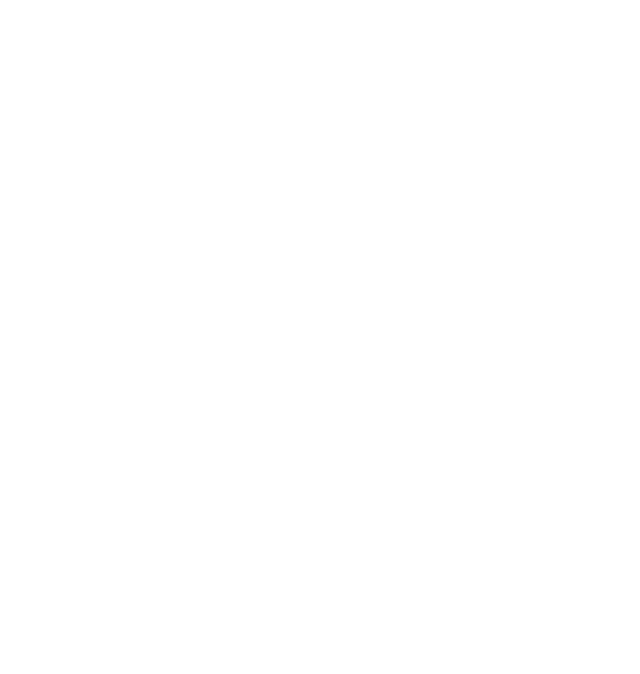
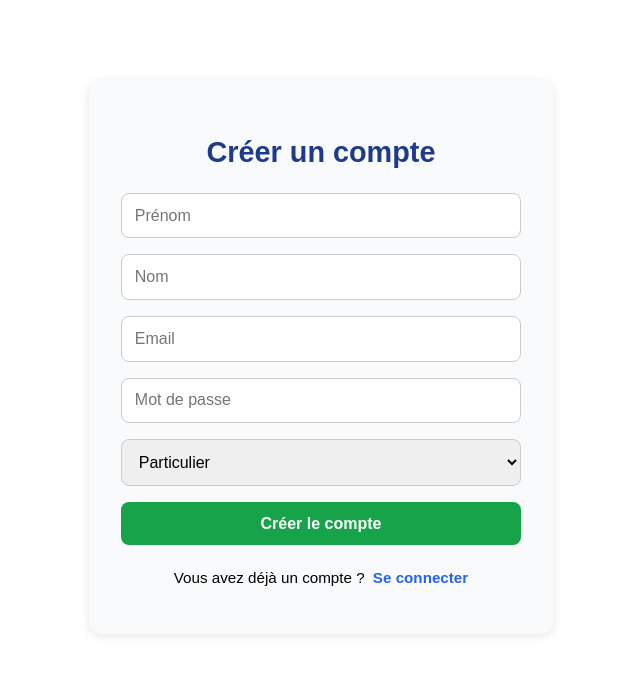
Before and after one commit to AdminLegalConnect/LegalConnect, a React (Vite) app in the folder legalconnect-frontend/: page /signup in a window 1280 px wide. Before the commit this address had no page. Shown: the top 674 px of the page, without its empty margins (319-959 px from the left). Built offline with nearby package versions, Linux system fonts and the light colour scheme.

Commit message:
signupOK

```diff
--- a/legalconnect-frontend/src/app.jsx
+++ b/legalconnect-frontend/src/app.jsx
@@ -1,6 +1,7 @@
 import React from "react";
 import { Routes, Route } from "react-router-dom";
 import Login from "./components/Login/Login";
+import Signup from "./pages/Signup";
 import Dashboard from "./pages/Dashboard";
 import DeposerPlainte from "./pages/DeposerPlainte";
 import MesPlaintes from "./pages/MesPlaintes";
@@ -16,6 +17,7 @@
   return (
     <Routes>
       <Route path="/" element={<Login />} />
+      <Route path="/signup" element={<Signup />} />
       <Route path="/dashboard" element={<Dashboard />} />
       <Route path="/deposer-plainte" element={<DeposerPlainte />} />
       <Route path="/mes-plaintes" element={<MesPlaintes />} />
--- /dev/null
+++ b/legalconnect-frontend/src/pages/Signup.jsx
@@ -0,0 +1,157 @@
+// pages/Signup.jsx
+import React, { useState, useContext } from "react";
+import axios from "axios";
+import { useNavigate, Link } from "react-router-dom";
+import { AuthContext } from "../services/AuthContext";
+
+
+const Signup = () => {
+  const { setUser } = useContext(AuthContext);
+  const navigate = useNavigate();
+
+  const [formData, setFormData] = useState({
+    prenom: "",
+    nom: "",
+    email: "",
+    password: "",
+    role: "particulier",
+  });
+
+  const [error, setError] = useState("");
+  const [success, setSuccess] = useState("");
+
+  const handleChange = (e) => {
+    setFormData({ ...formData, [e.target.name]: e.target.value });
+  };
+
+  const handleSignup = async (e) => {
+    e.preventDefault();
+    try {
+      const res = await axios.post("http://localhost:5000/api/signup", formData);
+
+      setSuccess("Compte créé avec succès ! Vous pouvez maintenant vous connecter.");
+      setError("");
+      setTimeout(() => navigate("/"), 1500);
+    } catch (err) {
+      setError(err.response?.data?.error || "Erreur lors de l'inscription");
+      setSuccess("");
+    }
+  };
+
+  return (
+    <div style={styles.container}>
+      <h2 style={styles.title}>Créer un compte</h2>
+      <form onSubmit={handleSignup} style={styles.form}>
+        <input
+          type="text"
+          name="prenom"
+          placeholder="Prénom"
+          value={formData.prenom}
+          onChange={handleChange}
+          required
+          style={styles.input}
+        />
+        <input
+          type="text"
+          name="nom"
+          placeholder="Nom"
+          value={formData.nom}
+          onChange={handleChange}
+          required
+          style={styles.input}
+        />
+        <input
+          type="email"
+          name="email"
+          placeholder="Email"
+          value={formData.email}
+          onChange={handleChange}
+          required
+          style={styles.input}
+        />
+        <input
+          type="password"
+          name="password"
+          placeholder="Mot de passe"
+          value={formData.password}
+          onChange={handleChange}
+          required
+          style={styles.input}
+        />
+        <select
+          name="role"
+          value={formData.role}
+          onChange={handleChange}
+          style={styles.input}
+        >
+          <option value="particulier">Particulier</option>
+          <option value="juridique">Professionnel juridique</option>
+        </select>
+        {error && <p style={styles.error}>{error}</p>}
+        {success && <p style={styles.success}>{success}</p>}
+        <button type="submit" style={styles.button}>Créer le compte</button>
+      </form>
+      <p style={styles.loginText}>
+        Vous avez déjà un compte ?
+        <Link to="/" style={styles.loginLink}> Se connecter</Link>
+      </p>
+    </div>
+  );
+};
+
+const styles = {
+  container: {
+    maxWidth: "400px",
+    margin: "5rem auto",
+    padding: "2rem",
+    borderRadius: "12px",
+    boxShadow: "0 2px 10px rgba(0,0,0,0.1)",
+    backgroundColor: "#f9fafb",
+    textAlign: "center",
+    fontFamily: "sans-serif",
+  },
+  title: {
+    fontSize: "1.8rem",
+    marginBottom: "1.5rem",
+    color: "#1e3a8a",
+  },
+  form: {
+    display: "flex",
+    flexDirection: "column",
+    gap: "1rem",
+  },
+  input: {
+    padding: "0.8rem",
+    borderRadius: "8px",
+    border: "1px solid #ccc",
+    fontSize: "1rem",
+  },
+  button: {
+    padding: "0.8rem",
+    backgroundColor: "#16a34a",
+    color: "white",
+    border: "none",
+    borderRadius: "8px",
+    cursor: "pointer",
+    fontWeight: "bold",
+    fontSize: "1rem",
+  },
+  error: {
+    color: "red",
+  },
+  success: {
+    color: "green",
+  },
+  loginText: {
+    marginTop: "1.5rem",
+    fontSize: "0.95rem",
+  },
+  loginLink: {
+    color: "#2563EB",
+    fontWeight: "bold",
+    textDecoration: "none",
+    marginLeft: "0.25rem",
+  },
+};
+
+export default Signup;
```
Also changed, not shown: legalconnect-frontend/src/main.jsx (+5 -5 lines).
